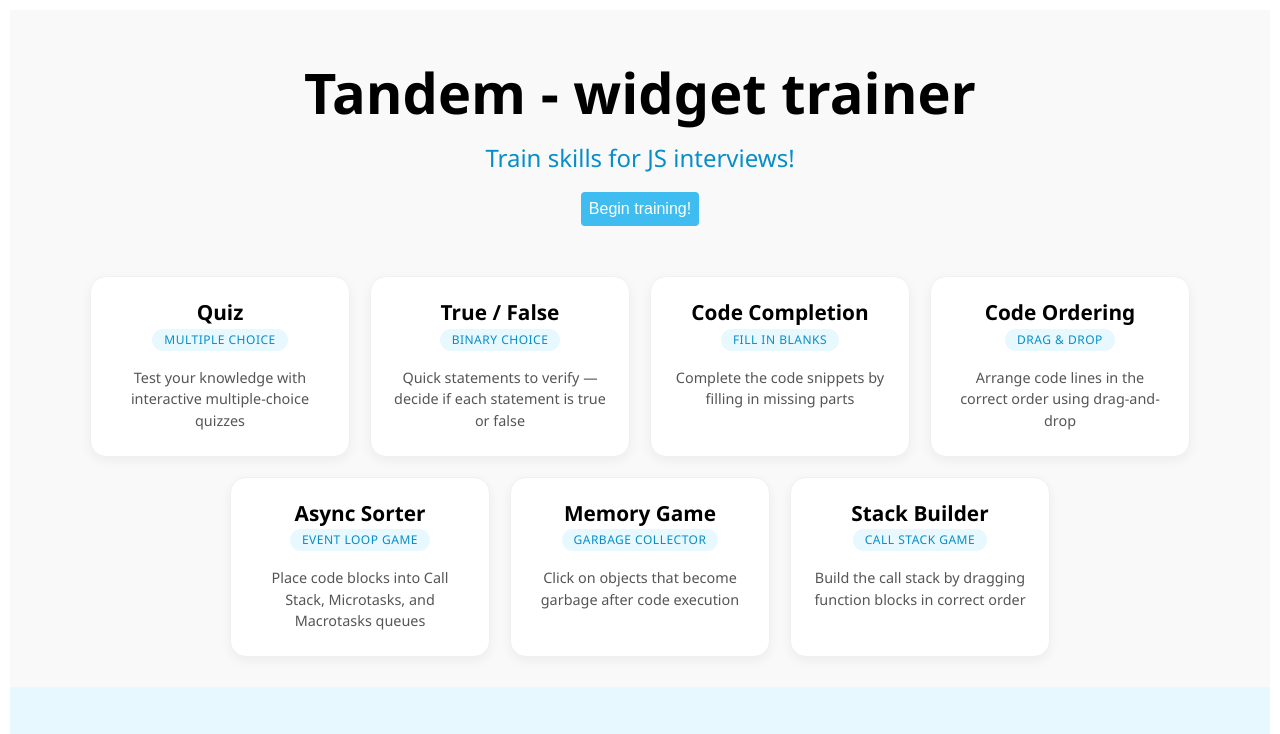
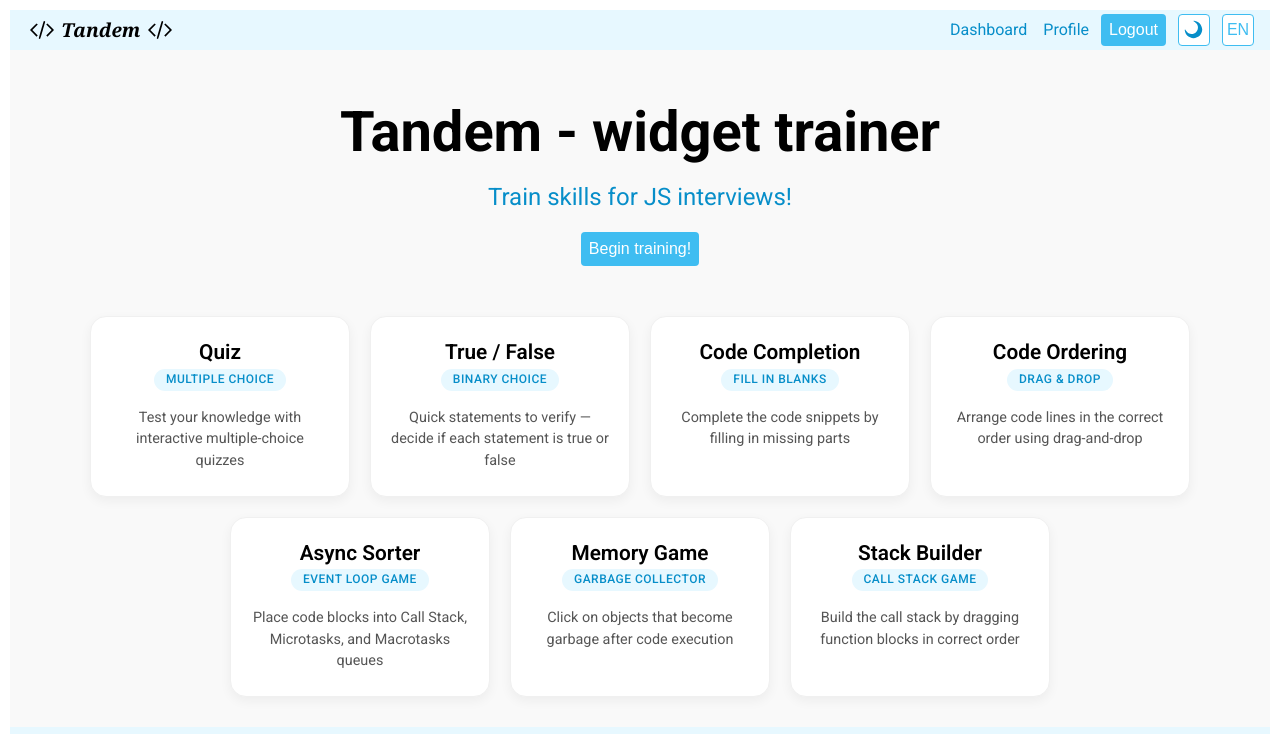
Before and after one commit to Nastya-Student/rss-fe-final-project, a website built with Vite: page index.html in a window 1280 px wide. Shown: the top 734 px of the page. Built offline with nearby package versions, Linux system fonts and the light colour scheme.

Commit message:
Feat/RST-22 add header (#28)
* feat: RST-22 add structure for header

* feat: RST-22 spreading anchor options interface

* feat: RST-22 add main buttons

* feat: RST-22 add all components

* feat: RST-22 change case to elements

* fix: RST-22 fix svgs

* fix: RST-22 fix links

* fix: RST-22 fix strings

* fix: RST-22 add font to app

---------

Co-authored-by: Ulya <ulya.working@yandex.ru>

```diff
--- a/index.html
+++ b/index.html
@@ -4,10 +4,17 @@
     <meta charset="UTF-8" />
     <link rel="icon" href="./src/assets/favicon.ico" />
     <meta name="viewport" content="width=device-width, initial-scale=1.0" />
+    <link rel="preconnect" href="https://fonts.googleapis.com" />
+    <link rel="preconnect" href="https://fonts.gstatic.com" crossorigin />
+    <link
+      href="https://fonts.googleapis.com/css2?family=Roboto:ital,wght@0,100..900;1,100..900&display=swap"
+      rel="stylesheet"
+    />
     <link rel="stylesheet" href="./src/styles/styles.css" />
     <link rel="stylesheet" href="./src/styles/normalize.css" />
     <title>Tandem</title>
   </head>
+
   <body>
     <script type="module" src="./src/index.ts"></script>
   </body>
--- a/src/app/app.ts
+++ b/src/app/app.ts
@@ -1,8 +1,8 @@
 import { Screen } from "../interfaces/screen.interface.js";
 import { Page } from "../types/page.type.js";
 import FooterCreator from "../utils/footer/footer-creator.js";
-import HeaderCreator from "../utils/header/header-creator.js";
 import MainCreator from "../utils/main/main-creator.js";
+import headerCreator from "../layout/header/header.js";
 
 export default class App {
   private screens = new Map<Page, Screen>();
@@ -18,9 +18,7 @@ export default class App {
   }
 
   init(): void {
-    this.headerElement = new HeaderCreator({
-      classes: ["header"],
-    }).getElement();
+    this.headerElement = headerCreator();
     this.main = new MainCreator({
       classes: ["main"],
     }).getElement();
--- a/src/constants.ts
+++ b/src/constants.ts
@@ -33,6 +33,8 @@ export const CLASS_NAME = {
   button: "button",
   noActive: "no-active",
   cardElement: "card-element",
+  header: "header",
+  nav: "nav",
 } as const;
 
 export const HEADINGS_ONE = 1;
--- a/src/interfaces/create-interfaces/create-anchor-options.interface.ts
+++ b/src/interfaces/create-interfaces/create-anchor-options.interface.ts
@@ -1,5 +1,5 @@
-export interface CreateAnchorOptions {
+import { CreateElementOptions } from "./create-element-options.interface";
+export interface CreateAnchorOptions extends CreateElementOptions {
   href: string;
   target: string;
-  parent?: HTMLElement;
 }
--- /dev/null
+++ b/src/layout/header/header.css
@@ -0,0 +1,99 @@
+.header {
+  font-family: "Roboto", Tahoma, Geneva, Verdana, sans-serif;
+  background-color: var(--secondary-color);
+  color: var(--primary-color);
+  min-height: 2.5rem;
+  display: flex;
+  justify-content: space-between;
+  align-items: center;
+  padding: 0 1rem;
+}
+
+.logo {
+  display: flex;
+  color: #000;
+  gap: var(--spacing-0-25);
+  align-items: center;
+}
+
+.logo-link {
+  display: flex;
+  align-items: center;
+  gap: 0.2rem;
+}
+
+.logo-svg {
+  display: flex;
+  align-items: center;
+  width: 2rem;
+  height: 2rem;
+  background-image: url("../../assets/svg/logo-part.svg");
+  background-repeat: no-repeat;
+  background-position: center;
+  background-size: 1.5rem;
+}
+
+.logo-text {
+  font-family: Georgia, "Times New Roman", Times, serif;
+  font-size: 1.2rem;
+  font-style: italic;
+  font-weight: 600;
+}
+
+.header-wrapper {
+  display: flex;
+  align-items: center;
+  gap: var(--spacing-0-75);
+}
+
+.nav {
+  display: flex;
+}
+
+.nav-list {
+  display: flex;
+  align-items: center;
+  gap: var(--spacing-1);
+}
+
+.nav-link {
+  color: var(--primary-color);
+}
+
+.button-header {
+  height: 2rem;
+}
+
+.button-lang {
+  align-items: center;
+  width: 2rem;
+  height: 2rem;
+  color: var(--btn-color);
+  background-color: var(--bg-color-secondary);
+  border: 1px solid var(--btn-color);
+}
+
+.button-lang:hover {
+  color: var(--bg-color-secondary);
+}
+
+.button-theme {
+  align-items: center;
+  width: 2rem;
+  height: 2rem;
+  color: var(--btn-color);
+  background-color: var(--bg-color-secondary);
+  border: 1px solid var(--btn-color);
+  background-image: url("../../assets/svg/moon-blue.svg");
+  background-repeat: no-repeat;
+  background-position: center;
+  background-size: 1.2rem;
+}
+
+.button-theme:hover {
+  background-image: url("../../assets/svg/moon-white.svg");
+}
+
+.button-theme.dark {
+  background-image: url("../../assets/svg/sun.svg");
+}
--- /dev/null
+++ b/src/layout/header/header.ts
@@ -0,0 +1,128 @@
+import HeaderCreator from "../../utils/header/header-creator.js";
+import NavigationCreator from "../../utils/navigation/navigation-creator.js";
+import UnorderedListCreator from "../../utils/unordered-list/unordered-list-creator.js";
+import ListItemCreator from "../../utils/list-item/list-item-creator.js";
+import AnchorCreator from "../../utils/anchor/anchor-creator.js";
+import ButtonCreator from "../../utils/button/button-creator.js";
+import ElementCreator from "../../utils/element-creator.js";
+import { RoutePath } from "../../types/route-path.enum.js";
+import { CLASS_NAME } from "../../constants.js";
+import { EVENT } from "../../constants.js";
+import "./header.css";
+
+export default function headerCreator(): HTMLElement {
+  const header = new HeaderCreator({
+    classes: [CLASS_NAME.header],
+  }).getElement();
+
+  const logo = new ElementCreator({
+    parent: header,
+    classes: ["logo"],
+  }).getElement();
+
+  const logoLink = new AnchorCreator({
+    parent: logo,
+    href: "/#",
+    target: "_self",
+    classes: ["logo-link"],
+  }).getElement();
+
+  new ElementCreator({
+    parent: logoLink,
+    classes: ["logo-svg"],
+  }).getElement();
+
+  new ElementCreator({
+    parent: logoLink,
+    classes: ["logo-text"],
+    text: "Tandem",
+  }).getElement();
+
+  new ElementCreator({
+    parent: logoLink,
+    classes: ["logo-svg"],
+  }).getElement();
+
+  const headerWrapper = new ElementCreator({
+    parent: header,
+    classes: ["header-wrapper"],
+  }).getElement();
+
+  let authorized: boolean = true;
+
+  if (authorized) {
+    const navigation = new NavigationCreator({
+      parent: headerWrapper,
+      classes: [CLASS_NAME.nav],
+    }).getElement();
+
+    const navigationList = new UnorderedListCreator({
+      parent: navigation,
+      classes: ["nav-list"],
+    }).getElement();
+
+    const linksArray: string[] = ["Dashboard", "Profile"];
+
+    for (const link of linksArray) {
+      const navigationItem = new ListItemCreator({
+        parent: navigationList,
+        classes: ["nav-item"],
+      }).getElement();
+
+      new AnchorCreator({
+        parent: navigationItem,
+        href: `#/${link.toLowerCase()}`,
+        target: "_self",
+        classes: ["nav-link"],
+        text: link,
+      }).getElement();
+    }
+
+    const logoutButton = new ButtonCreator({
+      parent: headerWrapper,
+      text: "Logout",
+      classes: [CLASS_NAME.button, "button-header"],
+    }).getElement();
+    logoutButton.dataset.route = RoutePath.Login;
+  } else {
+    const registerButton = new ButtonCreator({
+      parent: headerWrapper,
+      text: "Register",
+      classes: [CLASS_NAME.button, "button-header"],
+    }).getElement();
+    registerButton.dataset.route = RoutePath.Register;
+
+    const loginButton = new ButtonCreator({
+      parent: headerWrapper,
+      text: "Login",
+      classes: [CLASS_NAME.button, "button-header"],
+    }).getElement();
+    loginButton.dataset.route = RoutePath.Login;
+  }
+
+  authorized = true;
+
+  const themeButton = new ButtonCreator({
+    classes: [CLASS_NAME.button, "button-theme"],
+    parent: headerWrapper,
+  }).getElement();
+
+  themeButton.addEventListener(EVENT.click, () => {
+    themeButton.classList.toggle("dark");
+  });
+
+  let langEn = true;
+  const langButton = new ButtonCreator({
+    classes: [CLASS_NAME.button, "button-lang"],
+    parent: headerWrapper,
+  }).getElement();
+
+  langButton.textContent = langEn ? "EN" : "RU";
+
+  langButton.addEventListener(EVENT.click, () => {
+    langEn = !langEn;
+    langButton.textContent = langEn ? "EN" : "RU";
+  });
+
+  return header;
+}
--- a/src/pages/landing.page/landing.page.css
+++ b/src/pages/landing.page/landing.page.css
@@ -1,6 +1,6 @@
 main .landing-page {
   background-color: var(--bg-color);
-  font-family: "Segoe UI", Tahoma, Geneva, Verdana, sans-serif;
+  font-family: "Roboto", Tahoma, Geneva, Verdana, sans-serif;
 }
 
 .landing-wrapper {
--- a/src/styles/styles.css
+++ b/src/styles/styles.css
@@ -46,6 +46,7 @@
 html {
   scroll-behavior: smooth;
   height: 100%;
+  font-family: "Roboto", Tahoma, Geneva, Verdana, sans-serif;
 }
 
 body {
```
Also changed, not shown: src/assets/svg/logo-part.svg (added), src/assets/svg/moon-blue.svg (added), src/assets/svg/moon-white.svg (added), src/assets/svg/sun.svg (added).
